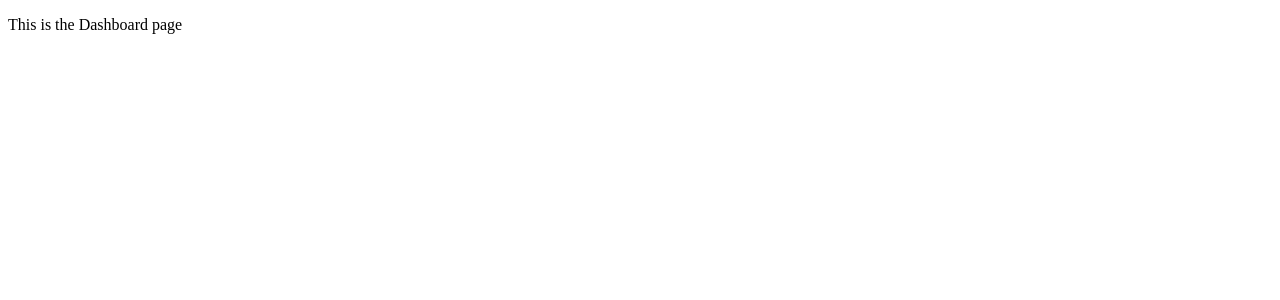
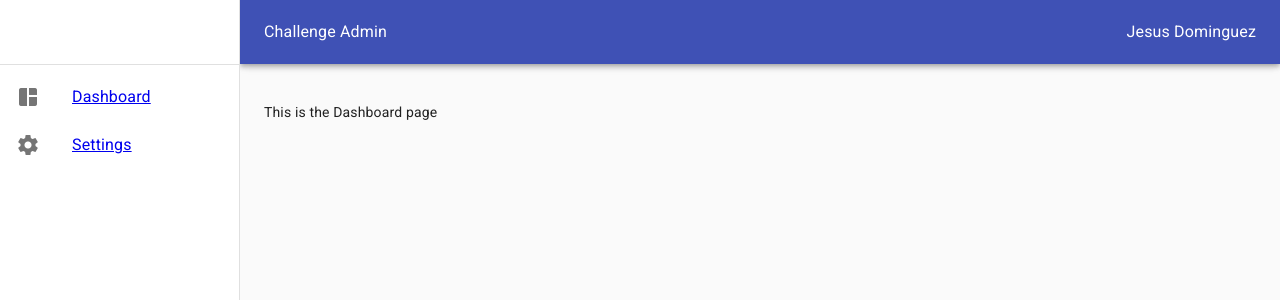
Before and after one commit to jdominguez198/challenge-frontend-react-admin, a React (Create React App) app: page /dashboard in a window 1280 px wide. Shown: the top 300 px of the page. Built offline with nearby package versions, Linux system fonts and the light colour scheme.

Commit message:
Add AdminLayout with Drawer from MUI examples; Add base navigation

```diff
--- a/package.json
+++ b/package.json
@@ -10,6 +10,7 @@
   },
   "dependencies": {
     "@material-ui/core": "^4.12.1",
+    "@material-ui/icons": "^4.11.2",
     "@testing-library/jest-dom": "^5.11.4",
     "@testing-library/react": "^11.1.0",
     "@testing-library/user-event": "^12.1.10",
--- a/public/index.html
+++ b/public/index.html
@@ -9,6 +9,7 @@
     <link rel="manifest" href="%PUBLIC_URL%/manifest.json" />
     <title>Challenge Frontend React Admin</title>
     <link rel="stylesheet" href="https://fonts.googleapis.com/css?family=Roboto:300,400,500,700&display=swap" />
+    <link rel="stylesheet" href="https://fonts.googleapis.com/icon?family=Material+Icons" />
   </head>
   <body>
     <noscript>You need to enable JavaScript to run this app.</noscript>
--- /dev/null
+++ b/src/components/AdminLayout/AdminLayout.tsx
@@ -0,0 +1,149 @@
+import React from 'react';
+import { NavLink } from 'react-router-dom';
+import { makeStyles, useTheme, Theme, createStyles } from '@material-ui/core/styles';
+
+import AppBar from '@material-ui/core/AppBar';
+import CssBaseline from '@material-ui/core/CssBaseline';
+import Divider from '@material-ui/core/Divider';
+import Drawer from '@material-ui/core/Drawer';
+import Hidden from '@material-ui/core/Hidden';
+import IconButton from '@material-ui/core/IconButton';
+import List from '@material-ui/core/List';
+import ListItem from '@material-ui/core/ListItem';
+import ListItemIcon from '@material-ui/core/ListItemIcon';
+import ListItemText from '@material-ui/core/ListItemText';
+import Icon from '@material-ui/core/Icon';
+import MenuIcon from '@material-ui/icons/Menu';
+import Toolbar from '@material-ui/core/Toolbar';
+import Typography from '@material-ui/core/Typography';
+
+// This styles are from Material UI drawer example
+const drawerWidth = 240;
+const useStyles = makeStyles((theme: Theme) =>
+  createStyles({
+    root: {
+      display: 'flex',
+    },
+    drawer: {
+      [theme.breakpoints.up('sm')]: {
+        width: drawerWidth,
+        flexShrink: 0,
+      },
+    },
+    grow: {
+      flexGrow: 1,
+    },
+    appBar: {
+      [theme.breakpoints.up('sm')]: {
+        width: `calc(100% - ${drawerWidth}px)`,
+        marginLeft: drawerWidth,
+      },
+    },
+    menuButton: {
+      marginRight: theme.spacing(2),
+      [theme.breakpoints.up('sm')]: {
+        display: 'none',
+      },
+    },
+    toolbar: theme.mixins.toolbar,
+    drawerPaper: {
+      width: drawerWidth,
+    },
+    content: {
+      flexGrow: 1,
+      padding: theme.spacing(3),
+    },
+  }),
+);
+
+export default function AdminLayout({ children }: any) {
+  const classes = useStyles();
+  const theme = useTheme();
+  const [ mobileOpen, setMobileOpen ] = React.useState(false);
+  const appTitle = 'Challenge Admin';
+  const userName = 'Jesus Dominguez';
+  const navigationItems = [
+    { label: 'Dashboard', slug: 'dashboard', icon: 'space_dashboard' },
+    { label: 'Settings', slug: 'settings', icon: 'settings' }
+  ]
+
+  const handleDrawerToggle = () => {
+    setMobileOpen(!mobileOpen);
+  };
+
+  const drawer = (
+    <div>
+      <div className={classes.toolbar} />
+      <Divider />
+      <List>
+        {navigationItems.map((navigationItem, index) => (
+          <NavLink exact to={`/${navigationItem.slug}`} key={navigationItem.slug}>
+            <ListItem button>
+              <ListItemIcon><Icon>{navigationItem.icon}</Icon></ListItemIcon>
+              <ListItemText primary={navigationItem.label} />
+            </ListItem>
+          </NavLink>
+        ))}
+      </List>
+    </div>
+  );
+
+  return (
+    <div className={classes.root}>
+      <CssBaseline />
+      <AppBar position="fixed" className={classes.appBar}>
+        <Toolbar>
+          <IconButton
+            color="inherit"
+            aria-label="open drawer"
+            edge="start"
+            onClick={handleDrawerToggle}
+            className={classes.menuButton}
+          >
+            <MenuIcon />
+          </IconButton>
+          <Typography variant="body1" noWrap>
+            {appTitle}
+          </Typography>
+          <div className={classes.grow} />
+          <Typography variant="subtitle1">
+            {userName}
+          </Typography>
+        </Toolbar>
+      </AppBar>
+      <nav className={classes.drawer} aria-label="mailbox folders">
+        <Hidden smUp implementation="css">
+          <Drawer
+            variant="temporary"
+            anchor={theme.direction === 'rtl' ? 'right' : 'left'}
+            open={mobileOpen}
+            onClose={handleDrawerToggle}
+            classes={{
+              paper: classes.drawerPaper,
+            }}
+            ModalProps={{
+              keepMounted: true, // Better open performance on mobile.
+            }}
+          >
+            {drawer}
+          </Drawer>
+        </Hidden>
+        <Hidden xsDown implementation="css">
+          <Drawer
+            classes={{
+              paper: classes.drawerPaper,
+            }}
+            variant="permanent"
+            open
+          >
+            {drawer}
+          </Drawer>
+        </Hidden>
+      </nav>
+      <main className={classes.content}>
+        <div className={classes.toolbar} />
+        {children}
+      </main>
+    </div>
+  )
+};
--- a/src/components/App/App.tsx
+++ b/src/components/App/App.tsx
@@ -1,10 +1,12 @@
 import { Switch, Route } from 'react-router-dom';
 import Dashboard from '../../pages/Dashboard/Dashboard';
 import Settings from '../../pages/Settings/Settings';
+import AdminLayout from '../AdminLayout/AdminLayout';
 
 function App() {
   return (
     <div className="app">
+      <AdminLayout>
         <Switch>
           <Route exact path="/">
             <p>Loading...</p>
@@ -16,6 +18,7 @@ function App() {
             <Settings />
           </Route>
         </Switch>
+      </AdminLayout>
     </div>
   )
 }
--- a/src/index.tsx
+++ b/src/index.tsx
@@ -7,11 +7,9 @@ import App from './components/App/App';
 import reportWebVitals from './reportWebVitals';
 
 ReactDOM.render(
-  <React.StrictMode>
-    <Router>
-      <App />
-    </Router>
-  </React.StrictMode>,
+  <Router>
+    <App />
+  </Router>,
   document.getElementById('root')
 );
 
```
Also changed, not shown: 1 other file (tests, documents, lock files or other folders). Lines whose indentation alone changed are shown as unchanged.
